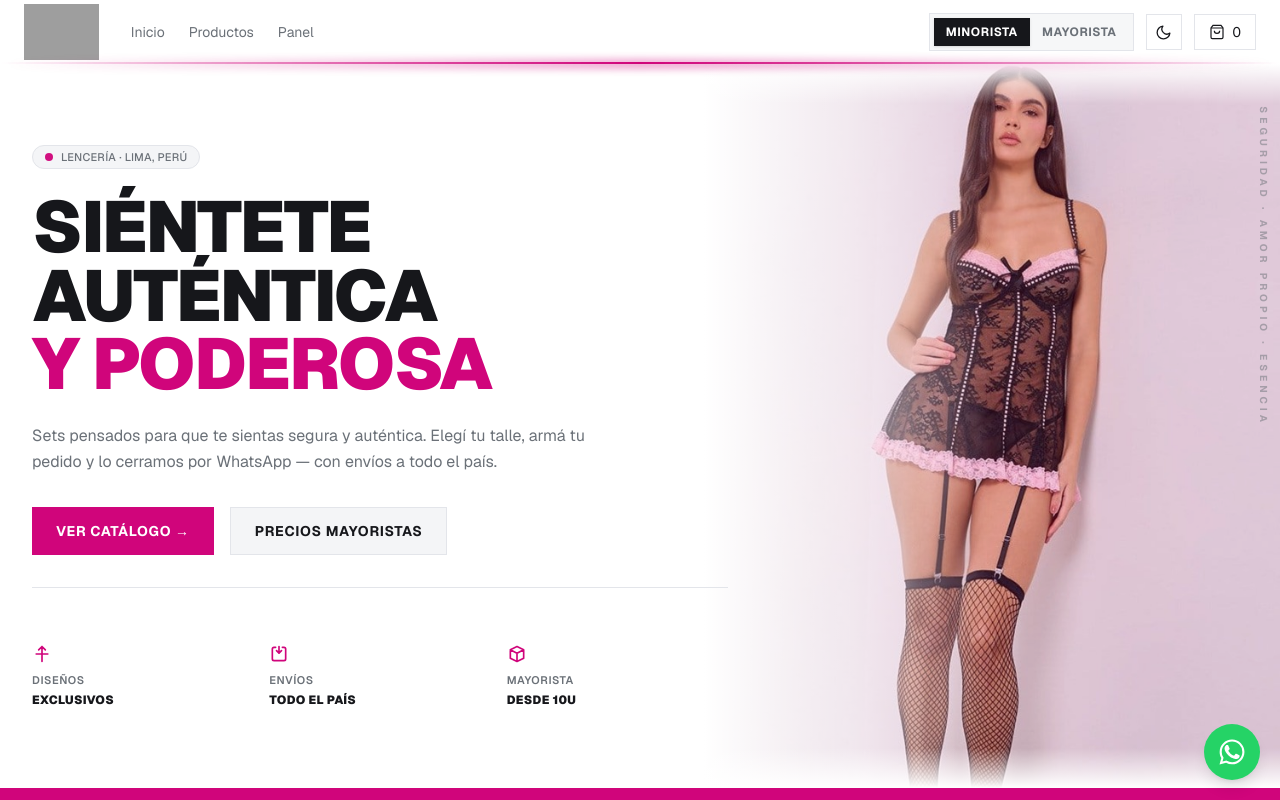
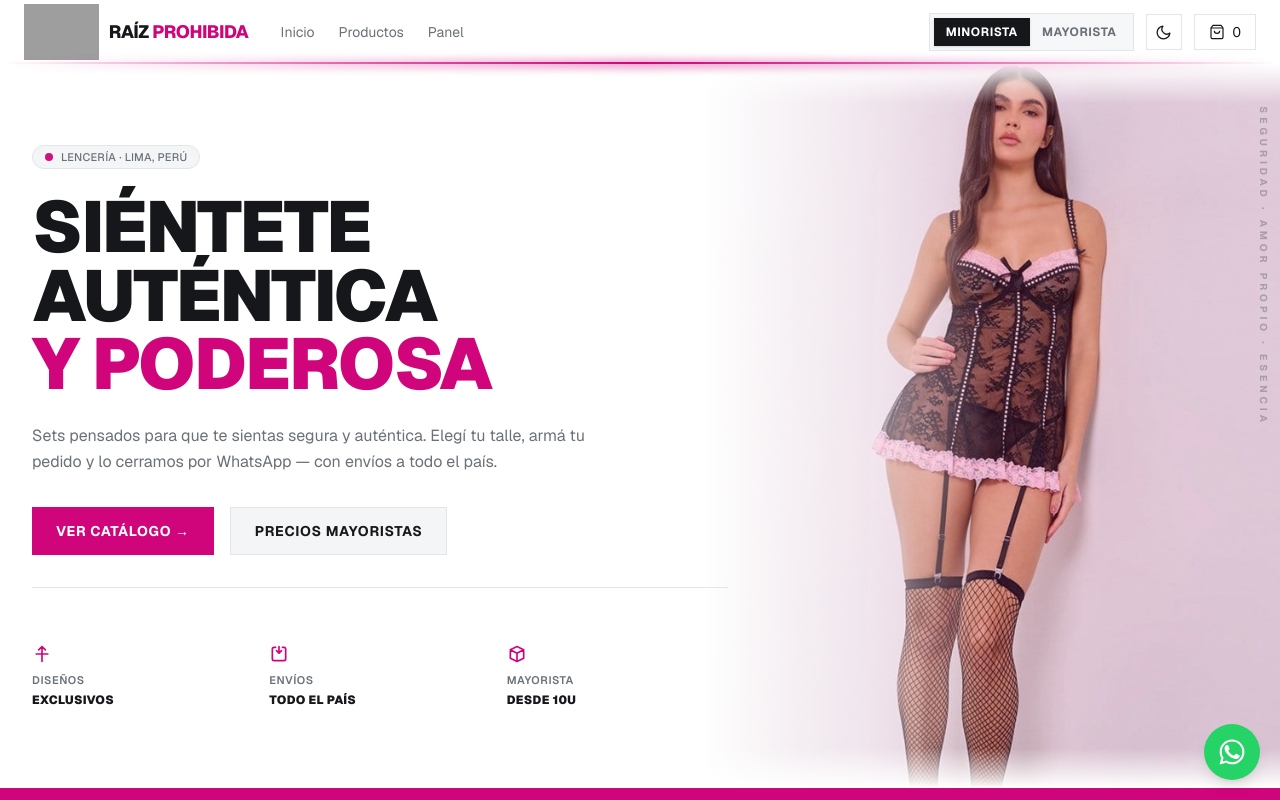
Before and after one commit to LuisLazaro12319/raiz-prohibida, a Next.js app: page / in a window 1280 px wide. Shown: the top 800 px of the page. Built offline with nearby package versions, Linux system fonts and the light colour scheme; grey boxes are pictures that could not be loaded.

Commit message:
Header: agrega el nombre Raiz Prohibida al lado del logo

```diff
--- a/src/components/Header.tsx
+++ b/src/components/Header.tsx
@@ -38,6 +38,10 @@ export function Header() {
             priority
             className="hidden h-12 w-auto object-contain sm:h-14 dark:block"
           />
+          <span className="whitespace-nowrap text-sm font-extrabold uppercase leading-none tracking-tight sm:text-lg">
+            <span className="text-foreground">Raíz</span>{" "}
+            <span className="text-acento">Prohibida</span>
+          </span>
         </Link>
 
         <nav className="ml-4 hidden gap-6 text-sm md:flex">
```
